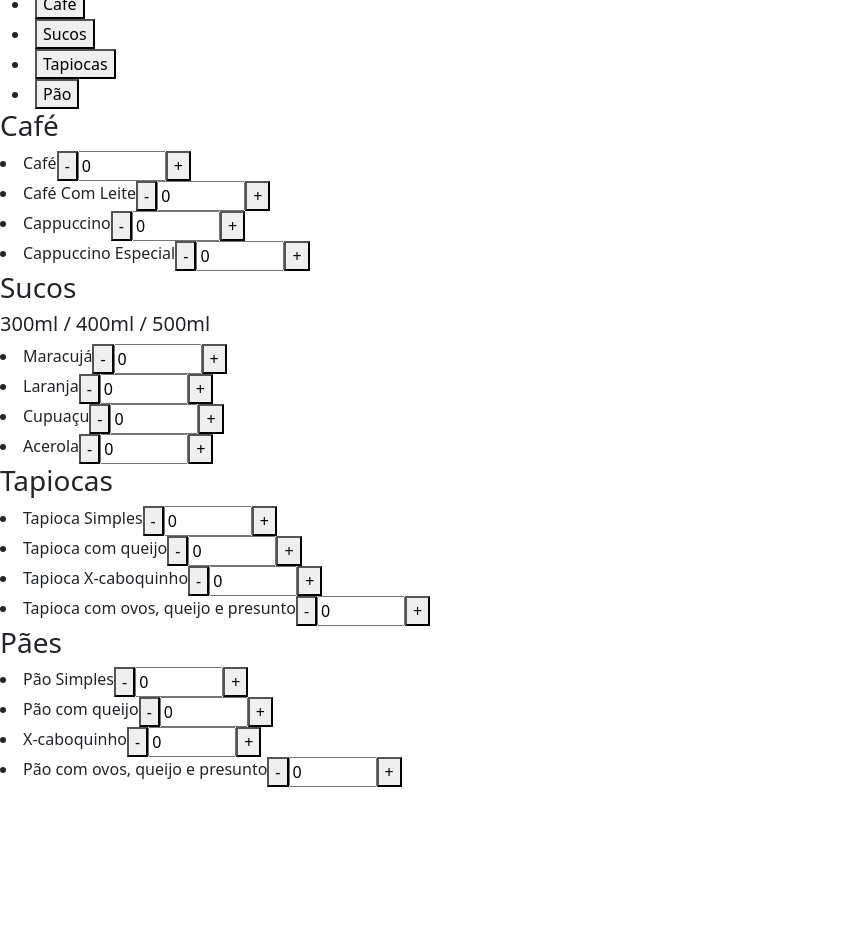
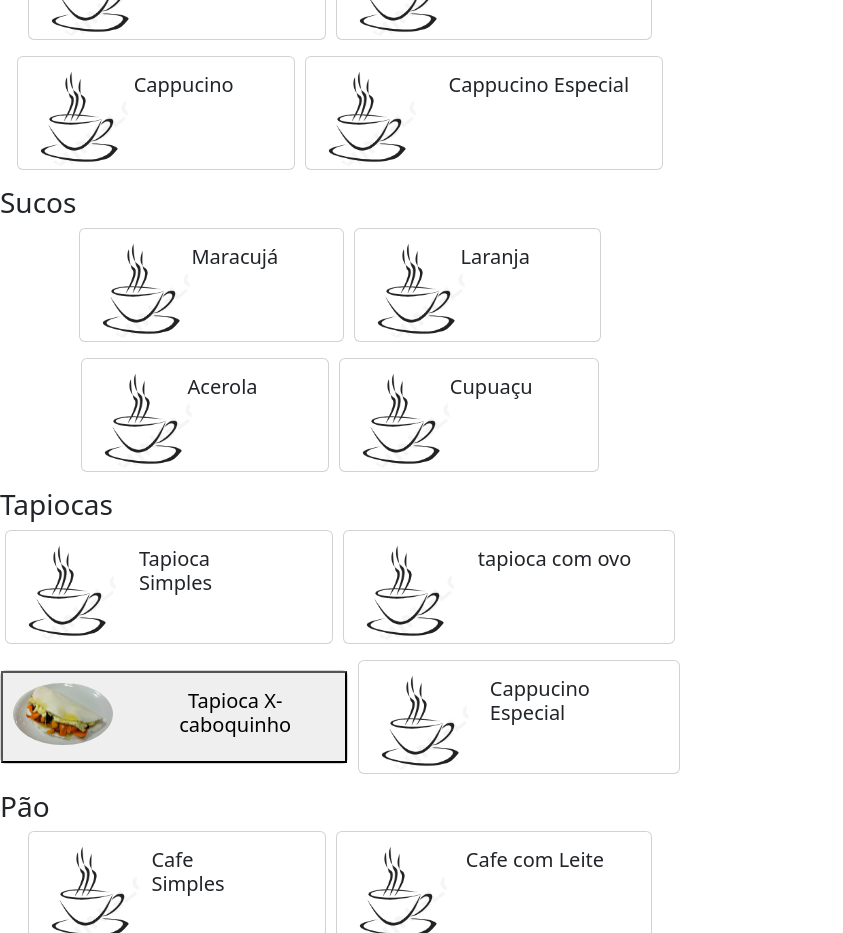
Before and after one commit to ksosantana/Joca-s-Coffee, a plain HTML site: page index.html in a window 1280 px wide. Shown: the part 328-1261 px from the top of the page, without its empty margins (0-843 px from the left). Before the commit the page ends 1115 px from the top, so only its background shows below. Drawn offline with Linux system fonts and the light colour scheme.

Commit message:
refazendo o index

```diff
--- a/index.html
+++ b/index.html
@@ -6,191 +6,272 @@
     <link rel="shortcut icon" href="imagens/favicon.ico" type="image/x-icon">
     <link rel="stylesheet" href="bootstrap-5.3.2-dist/css/bootstrap.min.css">
     <link rel="stylesheet" href="styles.css">
+    <link rel="stylesheet" href="reset.css">
     <title>Joca's Coffee</title>
 </head>
 <body>
-   <!-- <div class="foto-fundo">
-    <img class="fundo" src="./imagens/foto fundo.png">
+    <!--
+    <div class="foto-fundo">
+        <img src="./imagens/foto fundo.png" alt="foto-de-fundo">
     </div>-->
     <header class="cabecalho">
         <img class="foto-perfil" src="./imagens/foto perfil.png">
         <h1 class="titulo">Joca's Coffee</h1>
     </header>
+    <ul class="botoes">
+        <li>
+            <button class="botao">Café</button>
+        </li>
+        <li>
+            <button class="botao">Sucos</button>
+        </li>
+        <li>
+            <button class="botao">Tapiocas</button>
+        </li>
+        <li>
+            <button class="botao">Pão</button>
+        </li>
 
-    <section>
-        <nav id="barra-navegacao">
-            <div class="container-fluid">
-                <li class="botao">
-                    <button> Café</button>
-                </li>
-                <li class="botao">
-                    <button> Sucos</button>
-                </li>
-                <li class="botao">
-                    <button> Tapiocas</button>
-                </li>
-                <li class="botao">
-                    <button> Pão</button>
-                </li>
-            </div>
-        </nav>
-    </section>
+    </ul>
 
     <main class="container-item">
         <!-- Lista de café -->
-        <section id="lista-cafe">
-            <div class="subtitulo-cafe">
-                <h3 class="nome">Café</h3>
+
+            <div class="sub-titulo">
+                <h3>Café</h3>
             </div>
-            <div class="produto">
-                <div class="quantity-control">
-                    <li class="nome-item">Café</li>
-                    <button class="quantity-button" onclick="changeQuantity('cafe', -1)">-</button>
-                    <input type="number" id="quantidade-cafe" name="quantidade" min="0" max="10" value="0">
-                    <button class="quantity-button" onclick="changeQuantity('cafe', 1)">+</button>
+            <div class="lista">
+                <div class="card mb-3">
+                    <div class="row">
+                      <div class="col-md-4">
+                        <img class="fotos-produto" src="./imagens/Captura de tela 2023-10-25 203346.png" alt="cafe">
+                      </div>
+                      <div class="col-md-6">
+                        <div class="card-body">
+                          <h5 class="card-title">Cafe Simples</h5>
                         </div>
                       </div>
-            <div class="produto">
-                <div class="quantity-control">
-                    <li class="nome-item">Café Com Leite</li>
-                    <button class="quantity-button" onclick="changeQuantity('cafe-com-leite', -1)">-</button>
-                    <input type="number" id="quantidade-cafe-com-leite" name="quantidade" min="0" max="10" value="0">
-                    <button class="quantity-button" onclick="changeQuantity('cafe-com-leite', 1)">+</button>
                     </div>
                   </div>
-            <div class="produto">
-                <div class="quantity-control">
-                    <li class="nome-item">Cappuccino</li>
-                    <button class="quantity-button" onclick="changeQuantity('cappuccino', -1)">-</button>
-                    <input type="number" id="quantidade-cappuccino" name="quantidade" min="0" max="10" value="0">
-                    <button class="quantity-button" onclick="changeQuantity('cappuccino', 1)">+</button>
+
+                  <div class="card mb-3">
+                    <div class="row">
+                      <div class="col-md-4">
+                        <img class="fotos-produto" src="./imagens/Captura de tela 2023-10-25 203346.png" alt="cafe">
+                      </div>
+                      <div class="col-md-8">
+                        <div class="card-body">
+                          <h5 class="card-title">Cafe com Leite</h5>
                         </div>
                       </div>
-            <div class="produto">
-                <div class="quantity-control">
-                    <li class="nome-item">Cappuccino Especial</li>
-                    <button class="quantity-button" onclick="changeQuantity('cappuccino-especial', -1)">-</button>
-                    <input type="number" id="quantidade-cappuccino-especial" name="quantidade" min="0" max="10" value="0">
-                    <button class="quantity-button" onclick="changeQuantity('cappuccino-especial', 1)">+</button>
                     </div>
                   </div>
-        </section>
-
-        <!-- Partes de sucos -->
-        <section id="lista-sucos">
-            <div class="sub-titulo-suco">
-                <h3 class="nome">Sucos</h3>
-                <h5 class="tamanho-em-ml">300ml / 400ml / 500ml</h5>
             </div>
-            <div class="produto">
-                <div class="quantity-control">
-                    <li class="nome-item">Maracujá</li>
-                    <button class="quantity-button" onclick="changeQuantity('maracuja', -1)">-</button>
-                    <input type="number" id="quantidade-suco-maracuja" name="quantidade" min="0" max="10" value="0">
-                    <button class="quantity-button" onclick="changeQuantity('maracuja', 1)">+</button>
+            <div class="lista">
+                  <div class="card mb-3">
+                    <div class="row">
+                      <div class="col-md-4">
+                        <img class="fotos-produto" src="./imagens/Captura de tela 2023-10-25 203346.png" alt="cafe">
+                      </div>
+                      <div class="col-md-8">
+                        <div class="card-body">
+                          <h5 class="card-title">Cappucino</h5>
                         </div>
                       </div>
-            <div class="produto">
-                <div class="quantity-control">
-                    <li class="nome-item">Laranja</li>
-                    <button class="quantity-button" onclick="changeQuantity('laranja', -1)">-</button>
-                    <input type="number" id="quantidade-suco-laranja" name="quantidade" min="0" max="10" value="0">
-                    <button class="quantity-button" onclick="changeQuantity('laranja', 1)">+</button>
                     </div>
                   </div>
-            <div class="produto">
-                <div class="quantity-control">
-                    <li class="nome-item">Cupuaçu</li>
-                    <button class="quantity-button" onclick="changeQuantity('cupuacu', -1)">-</button>
-                    <input type="number" id="quantidade-suco-cupuacu" name="quantidade" min="0" max="10" value="0">
-                    <button class="quantity-button" onclick="changeQuantity('cupuacu', 1)">+</button>
+
+                  <div class="card mb-3">
+                    <div class="row">
+                      <div class="col-md-4">
+                        <img class="fotos-produto" src="./imagens/Captura de tela 2023-10-25 203346.png" alt="cafe">
+                      </div>
+                      <div class="col-md-8">
+                        <div class="card-body">
+                          <h5 class="card-title">Cappucino Especial</h5>
                         </div>
                       </div>
-            <div class="produto">
-                <div class="quantity-control">
-                    <li class="nome-item">Acerola</li>
-                    <button class="quantity-button" onclick="changeQuantity('acerola', -1)">-</button>
-                    <input type="number" id="quantidade-suco-acerola" name="quantidade" min="0" max="10" value="0">
-                    <button class="quantity-button" onclick="changeQuantity('acerola', 1)">+</button>
                     </div>
                   </div>
-        </section>
-        <!-- Partes de tapiocas -->
-        <section id="lista-tapioca">
-            <div class="subtitulo-tapioca">
-                <h3 class="nome">Tapiocas</h3>
             </div>
-            <div class="produto">
-                <div class="quantity-control">
-                    <li class="nome-item">Tapioca Simples</li>
-                    <button class="quantity-button" onclick="changeQuantity('tapioca-simples', -1)">-</button>
-                    <input type="number" id="quantidade-tapioca-simples" name="quantidade" min="0" max="10" value="0">
-                    <button class="quantity-button" onclick="changeQuantity('tapioca-simples', 1)">+</button>
+            <!-- Lista de sucos -->
+            <div class="sub-titulo">
+
+                <h3>Sucos</h3>
+            </div>
+            <div class="lista">
+                <div class="card mb-3">
+                    <div class="row">
+                      <div class="col-md-4">
+                        <img class="fotos-produto" src="./imagens/Captura de tela 2023-10-25 203346.png" alt="cafe">
+                      </div>
+                      <div class="col-md-6">
+                        <div class="card-body">
+                          <h5 class="card-title">Maracujá</h5>
                         </div>
                       </div>
-            <div class="produto">
-                <div class="quantity-control">
-                    <li class="nome-item">Tapioca com queijo</li>
-                    <button class="quantity-button" onclick="changeQuantity('tapioca-com-queijo', -1)">-</button>
-                    <input type="number" id="quantidade-tapioca-com-queijo" name="quantidade" min="0" max="10" value="0">
-                    <button class="quantity-button" onclick="changeQuantity('tapioca-com-queijo', 1)">+</button>
                     </div>
                   </div>
-            <div class="produto">
-                <div class="quantity-control">
-                    <li class="nome-item">Tapioca X-caboquinho</li>
-                    <button class="quantity-button" onclick="changeQuantity('tapioca-x-caboquinho', -1)">-</button>
-                    <input type="number" id="quantidade-tapioca-x-caboquinho" name="quantidade" min="0" max="10" value="0">
-                    <button class="quantity-button" onclick="changeQuantity('tapioca-x-caboquinho', 1)">+</button>
+
+                  <div class="card mb-3">
+                    <div class="row">
+                      <div class="col-md-4">
+                        <img class="fotos-produto" src="./imagens/Captura de tela 2023-10-25 203346.png" alt="cafe">
+                      </div>
+                      <div class="col-md-8">
+                        <div class="card-body">
+                          <h5 class="card-title">Laranja</h5>
                         </div>
                       </div>
-            <div class="produto">
-                <div class="quantity-control">
-                    <li class="nome-item">Tapioca com ovos, queijo e presunto</li>
-                    <button class="quantity-button" onclick="changeQuantity('tapioca-com-ovos-queijo-presunto', -1)">-</button>
-                    <input type="number" id="quantidade-tapioca-com-ovos-queijo-presunto" name="quantidade" min="0" max="10" value="0">
-                    <button class="quantity-button" onclick="changeQuantity('tapioca-com-ovos-queijo-presunto', 1)">+</button>
                     </div>
                   </div>
-        </section>
-        <!-- Partes de pães -->
-        <section id="lista-pao">
-            <div class="sub-titulo-pao">
-                <h3 class="nome">Pães</h3>
             </div>
-            <div class="produto">
-                <div class="quantity-control">
-                    <li class="nome-item">Pão Simples</li>
-                    <button class="quantity-button" onclick="changeQuantity('pao-simples', -1)">-</button>
-                    <input type="number" id="quantidade-pao-simples" name="quantidade" min="0" max="10" value="0">
-                    <button class="quantity-button" onclick="changeQuantity('pao-simples', 1)">+</button>
+            <div class="lista">
+                  <div class="card mb-3">
+                    <div class="row">
+                      <div class="col-md-4">
+                        <img class="fotos-produto" src="./imagens/Captura de tela 2023-10-25 203346.png" alt="cafe">
+                      </div>
+                      <div class="col-md-8">
+                        <div class="card-body">
+                          <h5 class="card-title">Acerola</h5>
                         </div>
                       </div>
-            <div class="produto">
-                <div class="quantity-control">
-                    <li class="nome-item">Pão com queijo</li>
-                    <button class="quantity-button" onclick="changeQuantity('pao-com-queijo', -1)">-</button>
-                    <input type="number" id="quantidade-pao-com-queijo" name="quantidade" min="0" max="10" value="0">
-                    <button class="quantity-button" onclick="changeQuantity('pao-com-queijo', 1)">+</button>
                     </div>
                   </div>
-            <div class="produto">
-                <div class="quantity-control">
-                    <li class="nome-item">X-caboquinho</li>
-                    <button class="quantity-button" onclick="changeQuantity('x-caboquinho', -1)">-</button>
-                    <input type="number" id="quantidade-x-caboquinho" name="quantidade" min="0" max="10" value="0">
-                    <button class="quantity-button" onclick="changeQuantity('x-caboquinho', 1)">+</button>
+
+                  <div class="card mb-3">
+                    <div class="row">
+                      <div class="col-md-4">
+                        <img class="fotos-produto" src="./imagens/Captura de tela 2023-10-25 203346.png" alt="cafe">
+                      </div>
+                      <div class="col-md-8">
+                        <div class="card-body">
+                          <h5 class="card-title">Cupuaçu</h5>
                         </div>
                       </div>
-            <div class="produto">
-                <div class="quantity-control">
-                    <li class="nome-item">Pão com ovos, queijo e presunto</li>
-                    <button class="quantity-button" onclick="changeQuantity('pao-com-ovos-queijo-presunto', -1)">-</button>
-                    <input type="number" id="quantidade-pao-com-ovos-queijo-presunto" name="quantidade" min="0" max="10" value="0">
-                    <button class="quantity-button" onclick="changeQuantity('pao-com-ovos-queijo-presunto', 1)">+</button>
                     </div>
                   </div>
-        </section>
+            </div>
+            <!-- Lista de Tapiocas -->
+            <div class="sub-titulo">
+                <h3>Tapiocas</h3>
+            </div>
+            <div class="lista">
+                <div class="card mb-3">
+                    <div class="row">
+                      <div class="col-md-4">
+                        <img class="fotos-produto" src="./imagens/Captura de tela 2023-10-25 203346.png" alt="cafe">
+                      </div>
+                      <div class="col-md-6">
+                        <div class="card-body">
+                          <h5 class="card-title">Tapioca Simples</h5>
+                        </div>
+                      </div>
+                    </div>
+                  </div>
+
+                  <div class="card mb-3">
+                    <div class="row">
+                      <div class="col-md-4">
+                        <img class="fotos-produto" src="./imagens/Captura de tela 2023-10-25 203346.png" alt="cafe">
+                      </div>
+                      <div class="col-md-8">
+                        <div class="card-body">
+                          <h5 class="card-title">tapioca com ovo</h5>
+                        </div>
+                      </div>
+                    </div>
+                  </div>
+            </div>
+            <div class="lista">
+                  <div class="card mb-3">
+                    <button class="botao-tapioca-x">
+                    <div class="row">
+                      <div class="col-md-4">
+                        <img class="fotos-produto" src="./imagens/TAPIOCA x-caboquinho.jpg" alt="tapioca-X-caboquinho">
+                      </div>
+                      <div class="col-md-8">
+                        <div class="card-body">
+                          <h5 class="card-title">Tapioca X-caboquinho</h5>
+                        </div>
+                      </div>
+                    </div>
+                </button>
+                  </div>
+
+                  <div class="card mb-3">
+                    <div class="row">
+                      <div class="col-md-4">
+                        <img class="fotos-produto" src="./imagens/Captura de tela 2023-10-25 203346.png" alt="cafe">
+                      </div>
+                      <div class="col-md-8">
+                        <div class="card-body">
+                          <h5 class="card-title">Cappucino Especial</h5>
+                        </div>
+                      </div>
+                    </div>
+                  </div>
+            </div>
+                <!-- Lista de pão -->
+            <div class="sub-titulo">
+                <h3>Pão</h3>
+            </div>
+            <div class="lista">
+                <div class="card mb-3">
+                    <div class="row">
+                      <div class="col-md-4">
+                        <img class="fotos-produto" src="./imagens/Captura de tela 2023-10-25 203346.png" alt="cafe">
+                      </div>
+                      <div class="col-md-6">
+                        <div class="card-body">
+                          <h5 class="card-title">Cafe Simples</h5>
+                        </div>
+                      </div>
+                    </div>
+                  </div>
+
+                  <div class="card mb-3">
+                    <div class="row">
+                      <div class="col-md-4">
+                        <img class="fotos-produto" src="./imagens/Captura de tela 2023-10-25 203346.png" alt="cafe">
+                      </div>
+                      <div class="col-md-8">
+                        <div class="card-body">
+                          <h5 class="card-title">Cafe com Leite</h5>
+                        </div>
+                      </div>
+                    </div>
+                  </div>
+            </div>
+            <div class="lista">
+                  <div class="card mb-3">
+                    <div class="row">
+                      <div class="col-md-4">
+                        <img class="fotos-produto" src="./imagens/Captura de tela 2023-10-25 203346.png" alt="cafe">
+                      </div>
+                      <div class="col-md-8">
+                        <div class="card-body">
+                          <h5 class="card-title">Cappucino</h5>
+                        </div>
+                      </div>
+                    </div>
+                  </div>
+
+                  <div class="card mb-3">
+                    <div class="row">
+                      <div class="col-md-4">
+                        <img class="fotos-produto" src="./imagens/Captura de tela 2023-10-25 203346.png" alt="cafe">
+                      </div>
+                      <div class="col-md-8">
+                        <div class="card-body">
+                          <h5 class="card-title">Cappucino Especial</h5>
+                        </div>
+                      </div>
+                    </div>
+                  </div>
+            </div>
+
     </main>
 
     <script>
--- /dev/null
+++ b/reset.css
@@ -0,0 +1,9 @@
+* {
+    margin: 0;
+    padding: 0;
+    box-sizing: border-box;
+
+}
+ul {
+ list-style: nome;
+}
--- a/styles.css
+++ b/styles.css
@@ -1,7 +1,61 @@
-.quantity-control {
+body {
+    background-color: #fff;
+
+}
+.foto-perfil {
+    max-width: 100px;
+    border-radius: 500% ;
+    margin: 10px 10px auto;
+}
+.cabecalho .titulo{
+    display:flex ;
+    justify-content:center;
+    align-items: center;
+}
+.titulo{
+
+}
+.botoes {
     display: flex;
+    justify-content:right;
+    gap: 25px;
+    max-width: 1300px;
+    margin: 50px  500px auto;
+    align-items: center;
+}
+.lista {
+    display: flex;
+    justify-content:center;
+    align-items: center;
+    gap: 10px;
+    max-width: 680px;
+}
+.fotos-produto{
+    max-width: 100px;
+    border-radius: 500% ;
+    margin: 10px 10px auto;
+}
+/*
+.foto-fundo {
+    background-color: white;
+    position: absolute;
+    z-index: -1;
+    width: 100vw;
+    height: 100vh;
+    overflow: hidden;
+    display: flex;
+    justify-content: center ;
+    border-radius: 100%;
+
 }
 
-#sub-titulo {
-    display: flex;
-}
+.foto-fundo::after {
+    content: "";
+    background-color: white;
+    height: 100vh;
+    width: 100vw;
+    position: absolute;
+    top: 0;
+    left: 0 ;
+background: linear-gradient(90deg, rgb(255, 255, 255) 0%, rgb(250, 250, 250) 0%, rgba(255, 255, 255, 0.873) 50%, rgb(255, 255, 255) 100%);
+}*/
```
Also changed, not shown: imagens/TAPIOCA x-caboquinho.jpg (added), imagens/foto fundo.png. Lines whose indentation alone changed are shown as unchanged.
